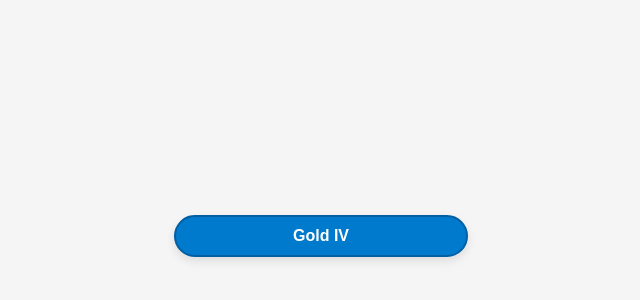
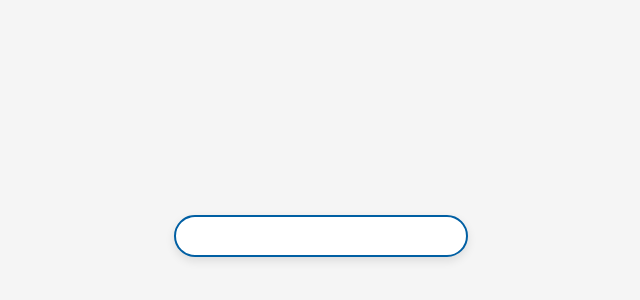
Before and after one commit to Nuggets10/LeetCode-Ranks, a browser extension: page index.html in a window 1280 px wide. Shown: the part 164-464 px from the top of the page, without its empty margins (319-959 px from the left). Drawn offline with Linux system fonts and the light colour scheme.

Commit message:
Update index.html

```diff
--- a/index.html
+++ b/index.html
@@ -1,16 +1,26 @@
 <!DOCTYPE html>
 <html lang="it">
 <head>
-    <meta charset="UTF-8">
-    <meta name="viewport" content="width=device-width, initial-scale=1.0">
-    <title>LeetCode Badge</title>
-    <link rel="stylesheet" href="styles.css">
+  <meta charset="UTF-8">
+  <title>Badge</title>
+  <link rel="stylesheet" href="styles.css">
 </head>
 <body>
-    <div class="badge" id="badge">
-        <span id="rank-name">Gold IV</span>
-    </div>
 
-    <script src="Content.js"></script>
+  <script>
+    const message = "placeholder";
+    const color = "#FFFFFF";
+
+    const badge = document.createElement("div");
+    badge.classList.add("badge");
+    badge.style.backgroundColor = color;
+
+    const rankName = document.createElement("span");
+    rankName.id = "rank-name";
+    rankName.textContent = message;
+
+    badge.appendChild(rankName);
+    document.body.appendChild(badge);
+  </script>
 </body>
 </html>
```
